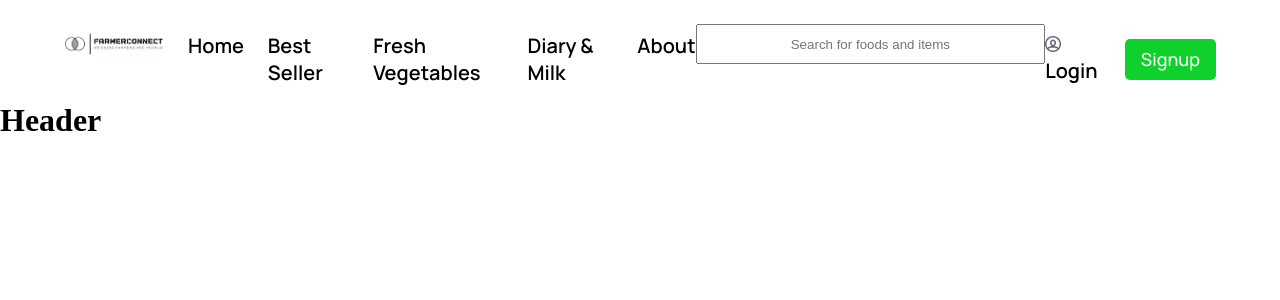
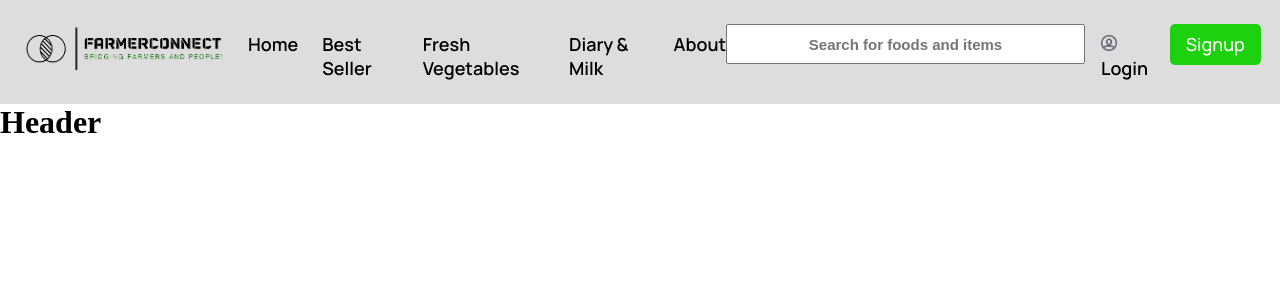
Before and after one commit to VishalSalemJayavel/PriceFinder, a React (Create React App) app in the folder frontend/: page / in a window 1280 px wide. Shown: the top 300 px of the page. Built offline with nearby package versions, Linux system fonts and the light colour scheme.

Commit message:
navbar completed design

```diff
--- a/frontend/src/components/navbar/navbar.css
+++ b/frontend/src/components/navbar/navbar.css
@@ -1,8 +1,8 @@
 .app__navbar{
     display:flex;
     justify-content: space-between;
-
-    padding: 1rem 4rem;
+    padding-right: 0.2em;
+    background-color:#88888648
 
 }
 
@@ -16,7 +16,7 @@
 .app__navbar-list p {
     display: flex;
     padding-left: 1.5rem;
-    padding-top: 1rem;
+    padding-top: 2rem;
     font-family: var(--font-family);
     font-weight: 600;
 }
@@ -24,14 +24,15 @@
 .app__navbar-links {
     display: flex;
     justify-content: flex-end;
-    align-items: center;
-    padding-top: 1rem;
+    padding: 1.5rem 1rem;
 }
 .app__sign_in{
-    padding-right: 1.7rem;
+
     list-style-type: none;
     font-family: var(--font-family);
     font-weight: 600;
+    padding: 0.5rem 1rem 0 0;
+    font-size: 18px;
 }
 
 .app__sign_in img {
@@ -46,7 +47,7 @@
 .app__navbar-signup button{
     padding: 0.5rem 1rem;
     color: #fff;
-    background: #0ed12b;
+    background: #1ed10e;
     font-family: var(--font-family);
     font-weight: 500;
     font-size: 18px;
@@ -61,21 +62,24 @@
     display: none;
 }
 .app__navbar-logo {
-    padding-top: 1rem;
+    padding: 1.5rem 0 0 1.5rem;
 }
 
 .app__navbar-logo img {
-    width: 100px;
+    width: 200px;
+    height: 50px;
 }
 
 a {
-    font-size: 20px;
+    font-size: 18px;
 
 }
 
 .app__navbar-search {
-    margin-top: 0.5rem ;
+    margin-top: 1.5rem ;
     width: 400px;
     height: 40px;
     text-align: center;
+    font-size: 15px;
+    font-weight: 600;
 }
--- a/frontend/src/pages/login/LoginPage.jsx
+++ b/frontend/src/pages/login/LoginPage.jsx
@@ -21,7 +21,7 @@ const LoginPage = () => {
 
   return (
     <MainLayout>
-      <div>
+      <div className='app__login-inputs'>
         <form action="#" method="post">
           <input
             className="app__login-username"
```
